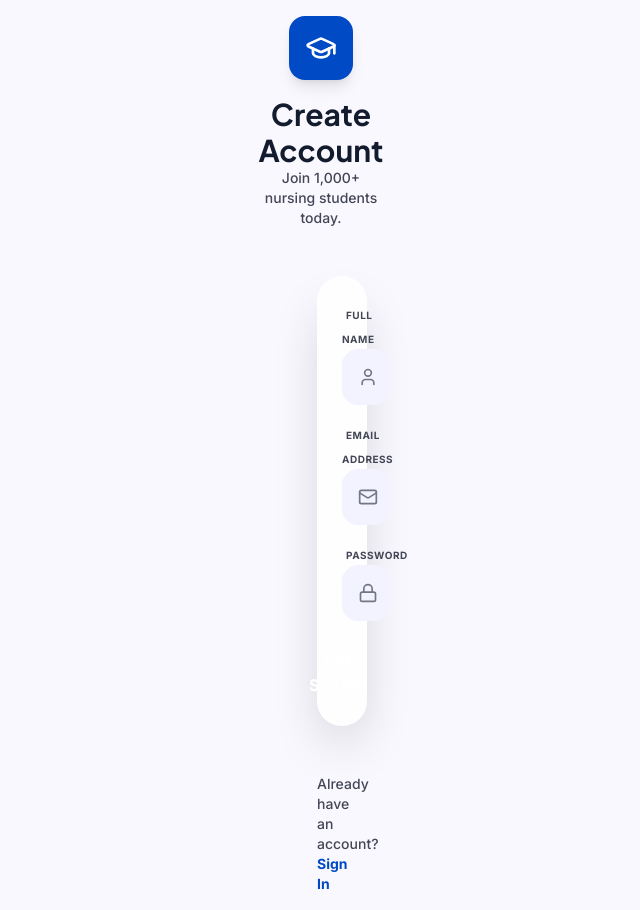
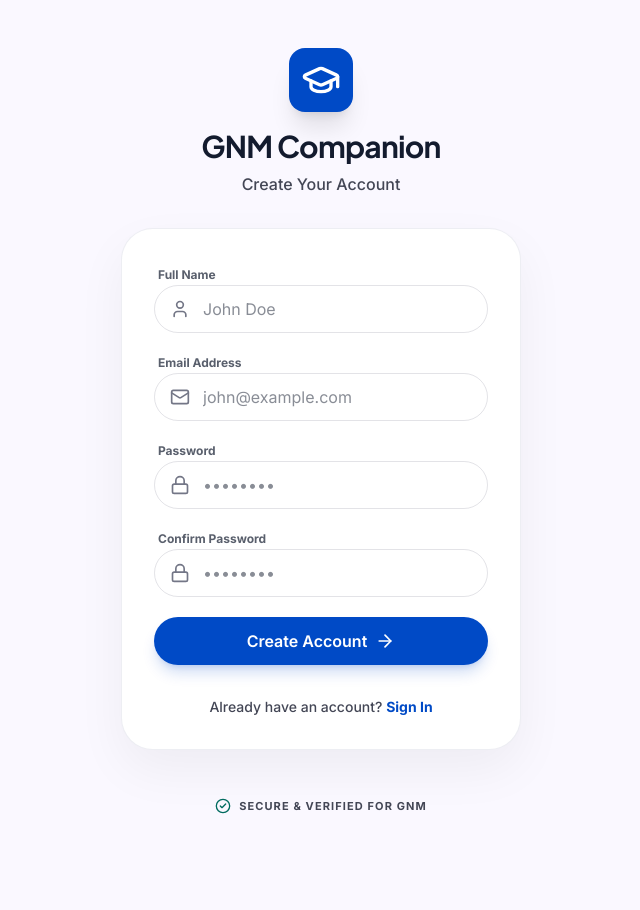
Before and after one commit to itsleo4/gnm, a Next.js app: page /signup in a window 1280 px wide. Shown: the whole page, without its empty margins (319-959 px from the left). After the commit the page ends 879 px from the top, so only its background shows below. Built offline with nearby package versions, Linux system fonts and the light colour scheme; no server answers.

Commit message:
Fix UI: Rebuild Login and Signup pages for maximum visibility and usability

```diff
--- a/src/app/login/page.tsx
+++ b/src/app/login/page.tsx
@@ -3,7 +3,7 @@
 import { useState } from "react";
 import { createClient } from "@/lib/supabase/client";
 import { motion } from "framer-motion";
-import { GraduationCap, Mail, Lock, Loader2, ArrowRight } from "lucide-react";
+import { GraduationCap, Mail, Lock, Loader2, ArrowRight, ShieldCheck } from "lucide-react";
 import Link from "next/link";
 import { useRouter } from "next/navigation";
 
@@ -34,62 +34,91 @@ export default function LoginPage() {
     }
   };
 
+  const handleForgotPassword = async () => {
+    if (!email) {
+      setError("Please enter your email to reset password");
+      return;
+    }
+    setError(null);
+    const { error } = await supabase.auth.resetPasswordForEmail(email);
+    if (error) {
+      setError(error.message);
+    } else {
+      alert("Password reset link sent to your email!");
+    }
+  };
+
   return (
-    <div className="min-h-screen bg-surface flex flex-col items-center justify-center p-md relative overflow-hidden">
+    <div className="min-h-screen bg-[#faf8ff] flex flex-col items-center justify-center px-4 py-12 sm:px-6 lg:px-8 relative overflow-hidden">
       {/* Background Decor */}
-      <div className="absolute top-[-10%] left-[-10%] w-96 h-96 bg-primary/5 rounded-full blur-[100px] -z-10"></div>
-      <div className="absolute bottom-[-10%] right-[-10%] w-96 h-96 bg-secondary/5 rounded-full blur-[100px] -z-10"></div>
+      <div className="absolute top-[-10%] left-[-10%] w-[500px] h-[500px] bg-primary/5 rounded-full blur-[120px] -z-10"></div>
+      <div className="absolute bottom-[-10%] right-[-10%] w-[500px] h-[500px] bg-secondary/5 rounded-full blur-[120px] -z-10"></div>
 
       <motion.div
-        initial={{ opacity: 0, y: 20 }}
-        animate={{ opacity: 1, y: 0 }}
-        className="w-full max-w-sm space-y-xl z-10"
+        initial={{ opacity: 0, scale: 0.98 }}
+        animate={{ opacity: 1, scale: 1 }}
+        className="w-full max-w-[400px] space-y-8 z-10"
       >
-        <div className="flex flex-col items-center gap-md">
-          <Link href="/">
-            <div className="w-16 h-16 bg-primary rounded-2xl flex items-center justify-center shadow-lg hover:rotate-3 transition-transform">
-              <GraduationCap className="w-8 h-8 text-white" />
+        <div className="flex flex-col items-center text-center space-y-4">
+          <Link href="/" className="group">
+            <div className="w-16 h-16 bg-primary rounded-2xl flex items-center justify-center shadow-xl group-hover:scale-105 transition-transform">
+              <GraduationCap className="w-10 h-10 text-white" />
             </div>
           </Link>
-          <div className="text-center">
-            <h1 className="font-plus-jakarta text-3xl font-bold text-on-surface">Welcome Back</h1>
-            <p className="text-on-surface-variant text-sm font-medium">Continue your nursing success.</p>
+          <div className="space-y-2">
+            <h1 className="text-3xl font-bold tracking-tight text-on-surface">GNM Companion</h1>
+            <p className="text-on-surface-variant font-medium">Welcome Back</p>
           </div>
         </div>
 
-        <form onSubmit={handleLogin} className="bg-white/80 backdrop-blur-md p-lg rounded-[32px] shadow-2xl space-y-lg border border-white/20">
+        <div className="bg-white rounded-[32px] shadow-[0px_20px_50px_rgba(0,0,0,0.05)] border border-outline-variant/30 p-8">
+          <form onSubmit={handleLogin} className="space-y-6">
             {error && (
-            <div className="bg-error/10 text-error p-md rounded-xl text-xs font-bold border border-error/20">
+              <motion.div
+                initial={{ opacity: 0, y: -5 }}
+                animate={{ opacity: 1, y: 0 }}
+                className="bg-error/10 text-error p-3 rounded-xl text-xs font-bold border border-error/20 flex items-center gap-2"
+              >
+                <div className="w-1 h-4 bg-error rounded-full"></div>
                 {error}
-            </div>
+              </motion.div>
             )}
 
-          <div className="space-y-md">
-            <div className="space-y-xs">
-              <label className="text-[10px] font-bold text-on-surface-variant uppercase tracking-wider ml-1">Email Address</label>
-              <div className="relative">
-                <Mail className="absolute left-4 top-1/2 -translate-y-1/2 w-5 h-5 text-outline" />
+            <div className="space-y-4">
+              <div className="space-y-1.5">
+                <label className="text-xs font-bold text-on-surface/70 ml-1">Email Address</label>
+                <div className="relative group">
+                  <Mail className="absolute left-4 top-1/2 -translate-y-1/2 w-5 h-5 text-outline group-focus-within:text-primary transition-colors" />
                   <input
                     type="email"
                     required
                     value={email}
                     onChange={(e) => setEmail(e.target.value)}
-                  className="w-full h-14 pl-12 bg-surface-container-low border-none rounded-2xl focus:ring-2 focus:ring-primary text-sm font-medium transition-all"
-                  placeholder="name@college.edu"
+                    className="h-12 w-full rounded-xl border border-outline/20 bg-background pl-12 pr-4 text-base text-on-surface placeholder:text-muted-foreground focus:outline-none focus:ring-2 focus:ring-primary/20 focus:border-primary transition-all"
+                    placeholder="john@college.edu"
                   />
                 </div>
               </div>
 
-            <div className="space-y-xs">
-              <label className="text-[10px] font-bold text-on-surface-variant uppercase tracking-wider ml-1">Password</label>
-              <div className="relative">
-                <Lock className="absolute left-4 top-1/2 -translate-y-1/2 w-5 h-5 text-outline" />
+              <div className="space-y-1.5">
+                <div className="flex justify-between items-center px-1">
+                  <label className="text-xs font-bold text-on-surface/70">Password</label>
+                  <button
+                    type="button"
+                    onClick={handleForgotPassword}
+                    className="text-[11px] font-bold text-primary hover:underline"
+                  >
+                    Forgot Password?
+                  </button>
+                </div>
+                <div className="relative group">
+                  <Lock className="absolute left-4 top-1/2 -translate-y-1/2 w-5 h-5 text-outline group-focus-within:text-primary transition-colors" />
                   <input
                     type="password"
                     required
                     value={password}
                     onChange={(e) => setPassword(e.target.value)}
-                  className="w-full h-14 pl-12 bg-surface-container-low border-none rounded-2xl focus:ring-2 focus:ring-primary text-sm font-medium transition-all"
+                    className="h-12 w-full rounded-xl border border-outline/20 bg-background pl-12 pr-4 text-base text-on-surface placeholder:text-muted-foreground focus:outline-none focus:ring-2 focus:ring-primary/20 focus:border-primary transition-all"
                     placeholder="••••••••"
                   />
                 </div>
@@ -99,15 +128,31 @@ export default function LoginPage() {
             <button
               type="submit"
               disabled={isLoading}
-            className="w-full h-14 bg-primary text-on-primary rounded-2xl font-bold text-md shadow-lg shadow-primary/20 active:scale-95 transition-all flex items-center justify-center gap-2 group"
+              className="h-12 w-full bg-primary text-on-primary rounded-xl font-semibold shadow-lg shadow-primary/20 active:scale-[0.98] transition-all flex items-center justify-center gap-2 group disabled:opacity-70 disabled:cursor-not-allowed"
             >
-            {isLoading ? <Loader2 className="w-5 h-5 animate-spin" /> : <>Sign In <ArrowRight className="w-5 h-5 group-hover:translate-x-1 transition-transform" /></>}
+              {isLoading ? (
+                <Loader2 className="w-5 h-5 animate-spin" />
+              ) : (
+                <>
+                  Sign In
+                  <ArrowRight className="w-5 h-5 group-hover:translate-x-1 transition-transform" />
+                </>
+              )}
             </button>
           </form>
 
-        <p className="text-center text-sm font-medium text-on-surface-variant">
-          Don't have an account? <Link href="/signup" className="text-primary font-bold hover:underline">Create Account</Link>
+          <p className="mt-8 text-center text-sm font-medium text-on-surface-variant">
+            Don't have an account?{" "}
+            <Link href="/signup" className="text-primary font-bold hover:underline transition-all">
+              Create Account
+            </Link>
           </p>
+        </div>
+
+        <div className="flex items-center justify-center gap-2 py-4">
+          <ShieldCheck className="w-4 h-4 text-secondary" />
+          <span className="text-[11px] font-bold text-on-surface-variant uppercase tracking-widest">Enterprise grade security</span>
+        </div>
       </motion.div>
     </div>
   );
--- a/src/app/signup/page.tsx
+++ b/src/app/signup/page.tsx
@@ -3,13 +3,14 @@
 import { useState } from "react";
 import { createClient } from "@/lib/supabase/client";
 import { motion } from "framer-motion";
-import { GraduationCap, Mail, Lock, User, Loader2, ArrowRight } from "lucide-react";
+import { GraduationCap, Mail, Lock, User, Loader2, ArrowRight, CheckCircle2 } from "lucide-react";
 import Link from "next/link";
 import { useRouter } from "next/navigation";
 
 export default function SignupPage() {
   const [email, setEmail] = useState("");
   const [password, setPassword] = useState("");
+  const [confirmPassword, setConfirmPassword] = useState("");
   const [fullName, setFullName] = useState("");
   const [isLoading, setIsLoading] = useState(false);
   const [error, setError] = useState<string | null>(null);
@@ -21,6 +22,18 @@ export default function SignupPage() {
     e.preventDefault();
     setIsLoading(true);
     setError(null);
+
+    if (password !== confirmPassword) {
+      setError("Passwords do not match");
+      setIsLoading(false);
+      return;
+    }
+
+    if (password.length < 6) {
+      setError("Password must be at least 6 characters");
+      setIsLoading(false);
+      return;
+    }
 
     const { error } = await supabase.auth.signUp({
       email,
@@ -41,76 +54,97 @@ export default function SignupPage() {
   };
 
   return (
-    <div className="min-h-screen bg-surface flex flex-col items-center justify-center p-md relative overflow-hidden">
+    <div className="min-h-screen bg-[#faf8ff] flex flex-col items-center justify-center px-4 py-12 sm:px-6 lg:px-8 relative overflow-hidden">
       {/* Background Decor */}
-      <div className="absolute top-[-10%] right-[-10%] w-96 h-96 bg-primary/5 rounded-full blur-[100px] -z-10"></div>
-      <div className="absolute bottom-[-10%] left-[-10%] w-96 h-96 bg-secondary/5 rounded-full blur-[100px] -z-10"></div>
+      <div className="absolute top-[-10%] right-[-10%] w-[500px] h-[500px] bg-primary/5 rounded-full blur-[120px] -z-10"></div>
+      <div className="absolute bottom-[-10%] left-[-10%] w-[500px] h-[500px] bg-secondary/5 rounded-full blur-[120px] -z-10"></div>
 
       <motion.div
-        initial={{ opacity: 0, scale: 0.95 }}
-        animate={{ opacity: 1, scale: 1 }}
-        className="w-full max-w-sm space-y-xl z-10"
+        initial={{ opacity: 0, y: 20 }}
+        animate={{ opacity: 1, y: 0 }}
+        className="w-full max-w-[400px] space-y-8 z-10"
       >
-        <div className="flex flex-col items-center gap-md">
-          <Link href="/">
-            <div className="w-16 h-16 bg-primary rounded-2xl flex items-center justify-center shadow-lg hover:rotate-3 transition-transform">
-              <GraduationCap className="w-8 h-8 text-white" />
+        <div className="flex flex-col items-center text-center space-y-4">
+          <Link href="/" className="group">
+            <div className="w-16 h-16 bg-primary rounded-2xl flex items-center justify-center shadow-xl group-hover:scale-105 transition-transform">
+              <GraduationCap className="w-10 h-10 text-white" />
             </div>
           </Link>
-          <div className="text-center">
-            <h1 className="font-plus-jakarta text-3xl font-bold text-on-surface">Create Account</h1>
-            <p className="text-on-surface-variant text-sm font-medium">Join 1,000+ nursing students today.</p>
+          <div className="space-y-2">
+            <h1 className="text-3xl font-bold tracking-tight text-on-surface">GNM Companion</h1>
+            <p className="text-on-surface-variant font-medium">Create Your Account</p>
           </div>
         </div>
 
-        <form onSubmit={handleSignup} className="bg-white/80 backdrop-blur-md p-lg rounded-[32px] shadow-2xl space-y-lg border border-white/20">
+        <div className="bg-white rounded-[32px] shadow-[0px_20px_50px_rgba(0,0,0,0.05)] border border-outline-variant/30 p-8">
+          <form onSubmit={handleSignup} className="space-y-5">
             {error && (
-            <div className="bg-error/10 text-error p-md rounded-xl text-xs font-bold border border-error/20">
+              <motion.div
+                initial={{ opacity: 0, x: -10 }}
+                animate={{ opacity: 1, x: 0 }}
+                className="bg-error/10 text-error p-3 rounded-xl text-xs font-bold border border-error/20 flex items-center gap-2"
+              >
+                <div className="w-1 h-4 bg-error rounded-full"></div>
                 {error}
-            </div>
+              </motion.div>
             )}
 
-          <div className="space-y-md">
-            <div className="space-y-xs">
-              <label className="text-[10px] font-bold text-on-surface-variant uppercase tracking-wider ml-1">Full Name</label>
-              <div className="relative">
-                <User className="absolute left-4 top-1/2 -translate-y-1/2 w-5 h-5 text-outline" />
+            <div className="space-y-4">
+              <div className="space-y-1.5">
+                <label className="text-xs font-bold text-on-surface/70 ml-1">Full Name</label>
+                <div className="relative group">
+                  <User className="absolute left-4 top-1/2 -translate-y-1/2 w-5 h-5 text-outline group-focus-within:text-primary transition-colors" />
                   <input
                     type="text"
                     required
                     value={fullName}
                     onChange={(e) => setFullName(e.target.value)}
-                  className="w-full h-14 pl-12 bg-surface-container-low border-none rounded-2xl focus:ring-2 focus:ring-primary text-sm font-medium transition-all"
-                  placeholder="Nurse Joy"
+                    className="h-12 w-full rounded-xl border border-outline/20 bg-background pl-12 pr-4 text-base text-on-surface placeholder:text-muted-foreground focus:outline-none focus:ring-2 focus:ring-primary/20 focus:border-primary transition-all"
+                    placeholder="John Doe"
                   />
                 </div>
               </div>
 
-            <div className="space-y-xs">
-              <label className="text-[10px] font-bold text-on-surface-variant uppercase tracking-wider ml-1">Email Address</label>
-              <div className="relative">
-                <Mail className="absolute left-4 top-1/2 -translate-y-1/2 w-5 h-5 text-outline" />
+              <div className="space-y-1.5">
+                <label className="text-xs font-bold text-on-surface/70 ml-1">Email Address</label>
+                <div className="relative group">
+                  <Mail className="absolute left-4 top-1/2 -translate-y-1/2 w-5 h-5 text-outline group-focus-within:text-primary transition-colors" />
                   <input
                     type="email"
                     required
                     value={email}
                     onChange={(e) => setEmail(e.target.value)}
-                  className="w-full h-14 pl-12 bg-surface-container-low border-none rounded-2xl focus:ring-2 focus:ring-primary text-sm font-medium transition-all"
-                  placeholder="name@college.edu"
+                    className="h-12 w-full rounded-xl border border-outline/20 bg-background pl-12 pr-4 text-base text-on-surface placeholder:text-muted-foreground focus:outline-none focus:ring-2 focus:ring-primary/20 focus:border-primary transition-all"
+                    placeholder="john@example.com"
                   />
                 </div>
               </div>
 
-            <div className="space-y-xs">
-              <label className="text-[10px] font-bold text-on-surface-variant uppercase tracking-wider ml-1">Password</label>
-              <div className="relative">
-                <Lock className="absolute left-4 top-1/2 -translate-y-1/2 w-5 h-5 text-outline" />
+              <div className="space-y-1.5">
+                <label className="text-xs font-bold text-on-surface/70 ml-1">Password</label>
+                <div className="relative group">
+                  <Lock className="absolute left-4 top-1/2 -translate-y-1/2 w-5 h-5 text-outline group-focus-within:text-primary transition-colors" />
                   <input
                     type="password"
                     required
                     value={password}
                     onChange={(e) => setPassword(e.target.value)}
-                  className="w-full h-14 pl-12 bg-surface-container-low border-none rounded-2xl focus:ring-2 focus:ring-primary text-sm font-medium transition-all"
+                    className="h-12 w-full rounded-xl border border-outline/20 bg-background pl-12 pr-4 text-base text-on-surface placeholder:text-muted-foreground focus:outline-none focus:ring-2 focus:ring-primary/20 focus:border-primary transition-all"
+                    placeholder="••••••••"
+                  />
+                </div>
+              </div>
+
+              <div className="space-y-1.5">
+                <label className="text-xs font-bold text-on-surface/70 ml-1">Confirm Password</label>
+                <div className="relative group">
+                  <Lock className="absolute left-4 top-1/2 -translate-y-1/2 w-5 h-5 text-outline group-focus-within:text-primary transition-colors" />
+                  <input
+                    type="password"
+                    required
+                    value={confirmPassword}
+                    onChange={(e) => setConfirmPassword(e.target.value)}
+                    className="h-12 w-full rounded-xl border border-outline/20 bg-background pl-12 pr-4 text-base text-on-surface placeholder:text-muted-foreground focus:outline-none focus:ring-2 focus:ring-primary/20 focus:border-primary transition-all"
                     placeholder="••••••••"
                   />
                 </div>
@@ -120,15 +154,32 @@ export default function SignupPage() {
             <button
               type="submit"
               disabled={isLoading}
-            className="w-full h-14 bg-primary text-on-primary rounded-2xl font-bold text-md shadow-lg shadow-primary/20 active:scale-95 transition-all flex items-center justify-center gap-2 group"
+              className="h-12 w-full bg-primary text-on-primary rounded-xl font-semibold shadow-lg shadow-primary/20 active:scale-[0.98] transition-all flex items-center justify-center gap-2 group disabled:opacity-70 disabled:cursor-not-allowed"
             >
-            {isLoading ? <Loader2 className="w-5 h-5 animate-spin" /> : <>Get Started <ArrowRight className="w-5 h-5 group-hover:translate-x-1 transition-transform" /></>}
+              {isLoading ? (
+                <Loader2 className="w-5 h-5 animate-spin" />
+              ) : (
+                <>
+                  Create Account
+                  <ArrowRight className="w-5 h-5 group-hover:translate-x-1 transition-transform" />
+                </>
+              )}
             </button>
           </form>
 
-        <p className="text-center text-sm font-medium text-on-surface-variant">
-          Already have an account? <Link href="/login" className="text-primary font-bold hover:underline">Sign In</Link>
+          <p className="mt-8 text-center text-sm font-medium text-on-surface-variant">
+            Already have an account?{" "}
+            <Link href="/login" className="text-primary font-bold hover:underline transition-all">
+              Sign In
+            </Link>
           </p>
+        </div>
+
+        {/* Trust Badge */}
+        <div className="flex items-center justify-center gap-2 py-4">
+          <CheckCircle2 className="w-4 h-4 text-secondary" />
+          <span className="text-[11px] font-bold text-on-surface-variant uppercase tracking-widest">Secure & Verified for GNM</span>
+        </div>
       </motion.div>
     </div>
   );
```
Lines whose indentation alone changed are shown as unchanged.
